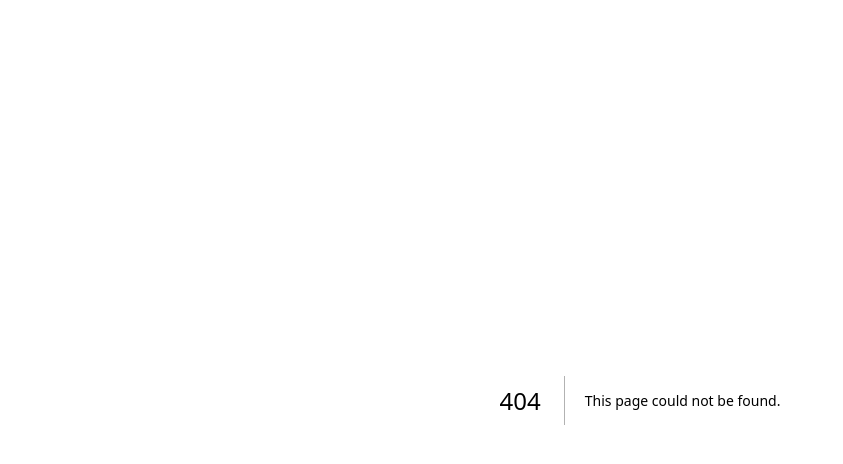
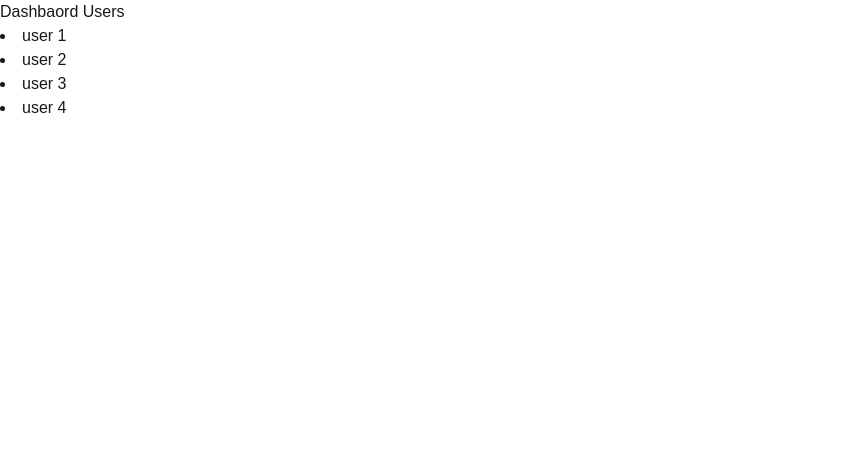
Before and after one commit to Saqib-nawab/nextJs, a Next.js app: page /dashboard/users in a window 1280 px wide. Before the commit this address had no page. Shown: the top 464 px of the page, without its empty margins (0-843 px from the left). Built offline with nearby package versions, Linux system fonts and the light colour scheme.

Commit message:
routes finito

```diff
--- /dev/null
+++ b/app/about/page.tsx
@@ -0,0 +1,9 @@
+import React from 'react'
+
+const page = () => {
+    return (
+        <div>About</div>
+    )
+}
+
+export default page
--- /dev/null
+++ b/app/dashboard/analytics/page.tsx
@@ -0,0 +1,10 @@
+import React from 'react'
+
+const page = () => {
+    return (
+        <div>Dashbaord analytics
+        </div>
+    )
+}
+
+export default page
--- /dev/null
+++ b/app/dashboard/users/[id]/page.tsx
@@ -0,0 +1,10 @@
+import React from 'react'
+
+const page = ({ params }: { params: { id: string } }) => {
+    const { id } = params
+    return (
+        <div>users details id : {id}</div>
+    )
+}
+
+export default page
--- /dev/null
+++ b/app/dashboard/users/page.tsx
@@ -0,0 +1,16 @@
+import React from 'react'
+import Link from 'next/link'
+
+const page = () => {
+    return (
+        <div>
+            <div>Dashbaord Users</div>
+            <li><Link href="users/1" >user 1</Link></li>
+            <li><Link href="users/2" >user 2</Link></li>
+            <li><Link href="users/3" >user 3</Link></li>
+            <li><Link href="users/4" >user 4</Link></li>
+        </div>
+    )
+}
+
+export default page
```
